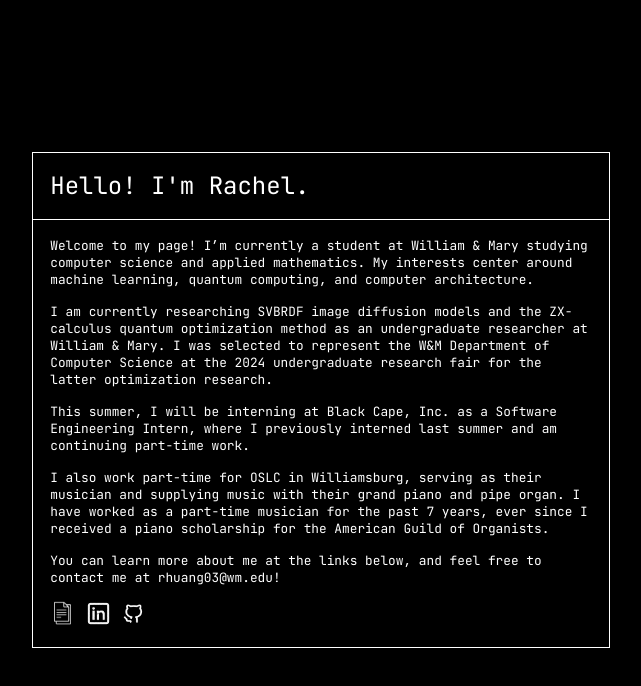
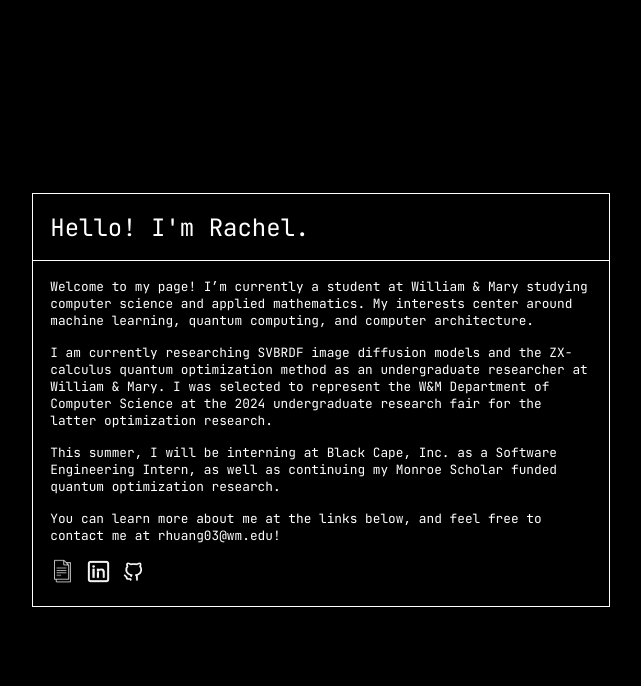
Before and after one commit to rrachelhuangg/website, a React (Create React App) app in the folder website/: page /#/ in a window 1280 px wide. Shown: the top 686 px of the page, without its empty margins (319-960 px from the left). Built offline with nearby package versions, Linux system fonts and the light colour scheme.

Commit message:
Minor updates

```diff
--- a/website/src/pages/HomePage.js
+++ b/website/src/pages/HomePage.js
@@ -39,10 +39,7 @@ function HomePage(){
                 I am currently researching SVBRDF image diffusion models and the ZX-calculus quantum optimization method as an undergraduate researcher at William & Mary. I was selected to represent the W&M Department of Computer Science at the 2024 undergraduate research fair for the latter optimization research.
                 </div>
                 <div className = "description">
-                This summer, I will be interning at Black Cape, Inc. as a Software Engineering Intern, where I previously interned last summer and am continuing part-time work.
-                </div>
-                <div className = "description">
-                I also work part-time for OSLC in Williamsburg, serving as their musician and supplying music with their grand piano and pipe organ. I have worked as a part-time musician for the past 7 years, ever since I received a piano scholarship for the American Guild of Organists.
+                This summer, I will be interning at Black Cape, Inc. as a Software Engineering Intern, as well as continuing my Monroe Scholar funded quantum optimization research.
                 </div>
                 <div className = "description">
                 You can learn more about me at the links below, and feel free to contact me at rhuang03@wm.edu!
```
